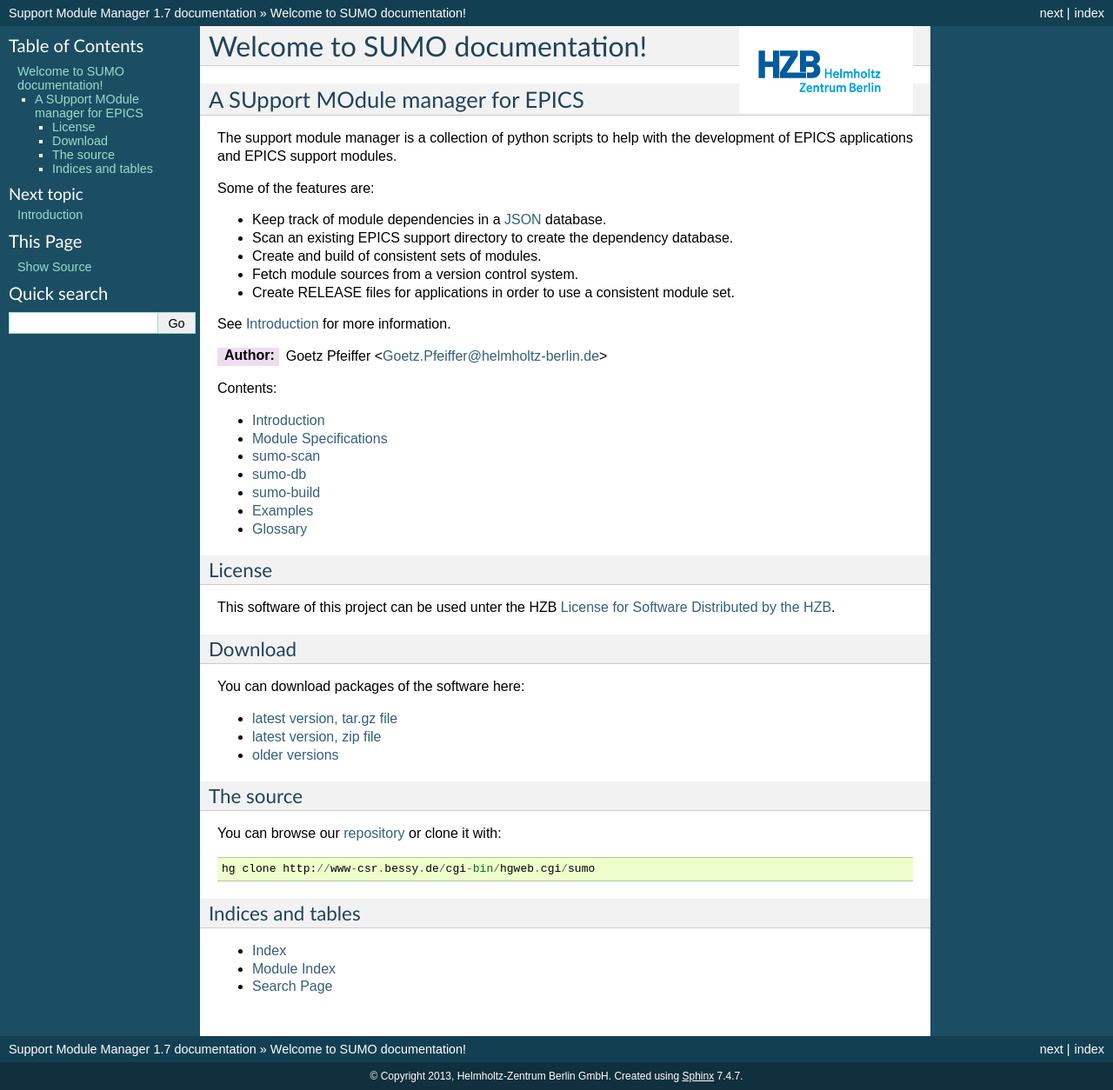
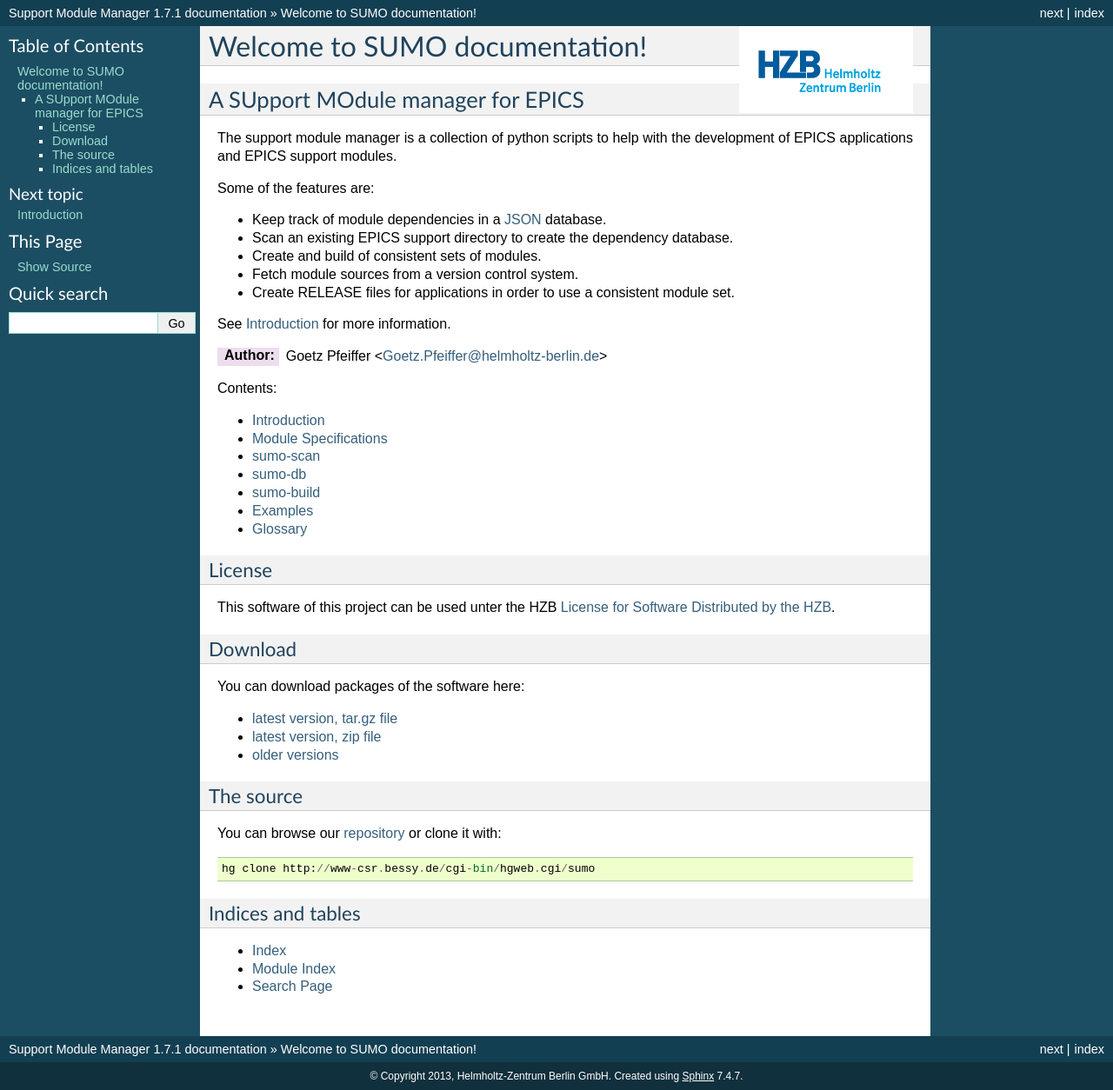
Before and after one commit to klauer/epics-sumo-mirror, a Sphinx documentation site: the page built from doc/index.rst, in a window 1280 px wide. Shown: the whole page at 87% size. Built offline with Sphinx 7.4.7, drawn with Linux system fonts in a browser that asks for light colours.

Commit message:
The version number was increased to 1.7.1.

```diff
--- a/doc/conf.py
+++ b/doc/conf.py
@@ -49,7 +49,7 @@
 # built documents.
 #
 # The short X.Y version.
-version = "1.7"
+version = "1.7.1"
 # The full version, including alpha/beta/rc tags.
 release = version
 
--- a/setup.py
+++ b/setup.py
@@ -5,7 +5,7 @@
 See http://docs.python.org/install
 on how to use setup.py
 """
-my_version="1.7"
+my_version="1.7.1"
 
 from distutils.core import setup
 
```
Also changed, not shown: 3 other files.
